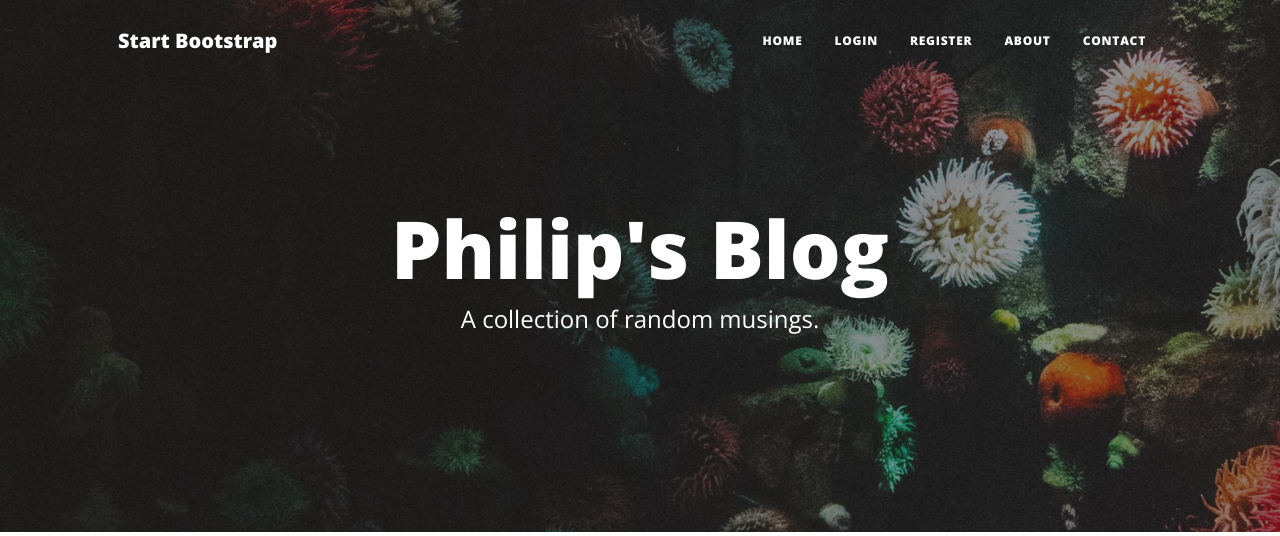
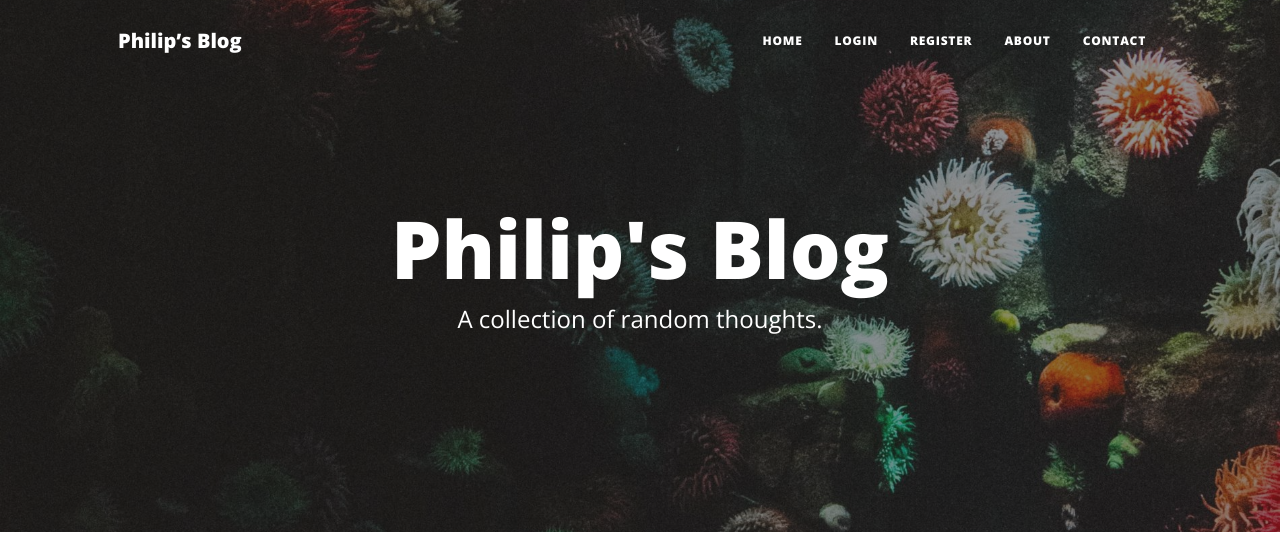
Before and after one commit to legophil101/day-71-starting-files-blog-for-deployment, a Flask app: page / in a window 1280 px wide. Shown: the top 536 px of the page. Run offline with Flask 3, Linux system fonts and the light colour scheme; data that the repository does not hold is empty; some libraries are stand-ins or nearby versions.

Commit message:
Update site branding: change "Start Bootstrap" to "Philip's Blog" and "musings" to "thoughts"

```diff
--- a/templates/header.html
+++ b/templates/header.html
@@ -44,7 +44,7 @@
     <!-- Navigation-->
     <nav class="navbar navbar-expand-lg navbar-light" id="mainNav">
       <div class="container px-4 px-lg-5">
-        <a class="navbar-brand" href="/">Start Bootstrap</a>
+        <a class="navbar-brand" href="/">Philip’s Blog</a>
         <button
           class="navbar-toggler"
           type="button"
--- a/templates/index.html
+++ b/templates/index.html
@@ -10,7 +10,7 @@
       <div class="col-md-10 col-lg-8 col-xl-7">
         <div class="site-heading">
           <h1>Philip's Blog</h1>
-          <span class="subheading">A collection of random musings.</span>
+          <span class="subheading">A collection of random thoughts.</span>
         </div>
       </div>
     </div>
```
